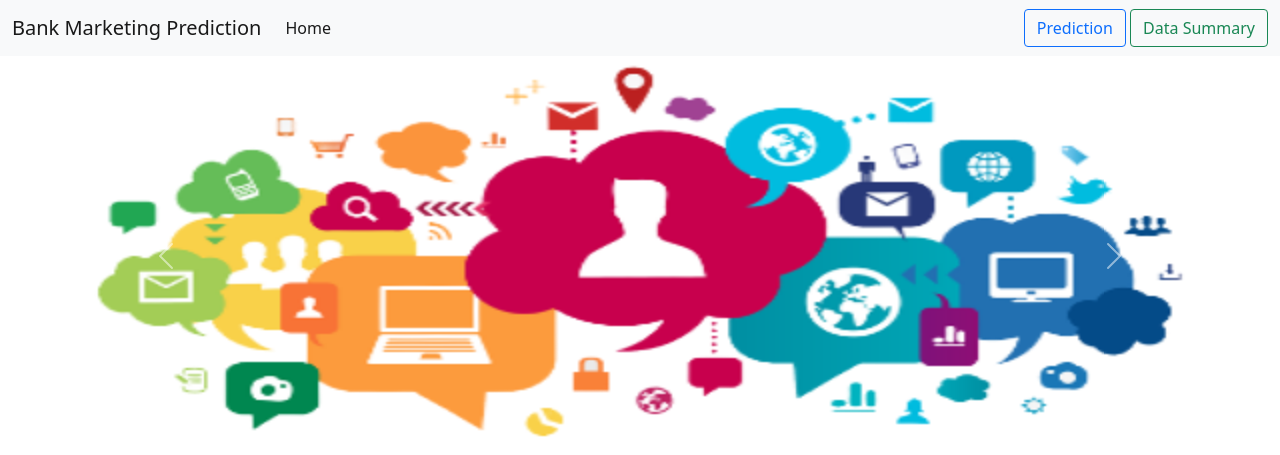
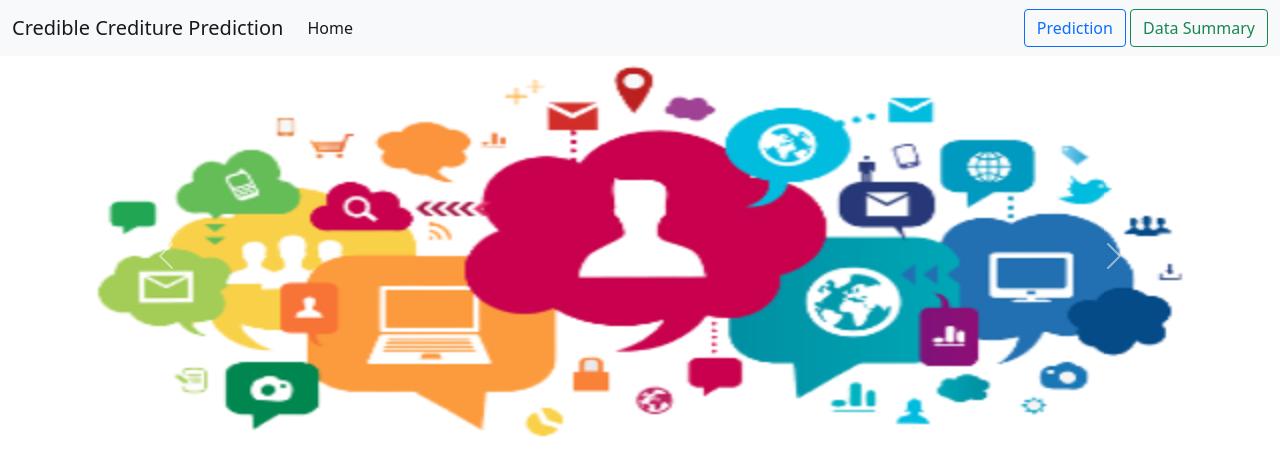
Before and after one commit to RohMad777/milestone2p1, a Flask app: page / in a window 1280 px wide. Shown: the top 455 px of the page. Run offline with Flask 2, Linux system fonts and the light colour scheme; parts of the project's set-up code (start-up, migrations or seed data) failed here and were passed over.

Commit message:
first push

```diff
--- a/templates/includes/_navbar.html
+++ b/templates/includes/_navbar.html
@@ -1,7 +1,7 @@
 
   <nav class="navbar navbar-expand-lg navbar-light bg-light">
     <div class="container-fluid">
-      <a class="navbar-brand" href="/">Bank Marketing Prediction</a>
+      <a class="navbar-brand" href="/">Credible Crediture Prediction</a>
       <button class="navbar-toggler" type="button" data-bs-toggle="collapse" data-bs-target="#navbarTogglerDemo02" aria-controls="navbarTogglerDemo02" aria-expanded="false" aria-label="Toggle navigation">
         <span class="navbar-toggler-icon"></span>
       </button>
```
